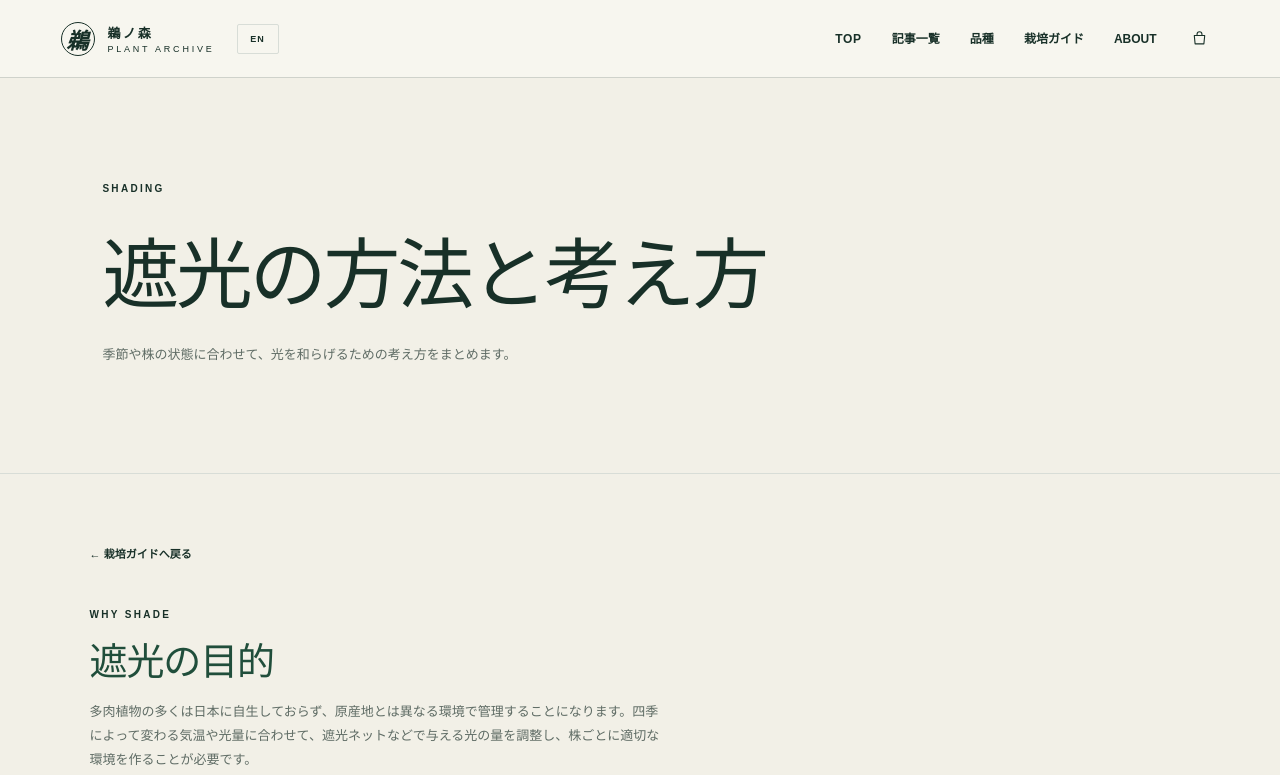
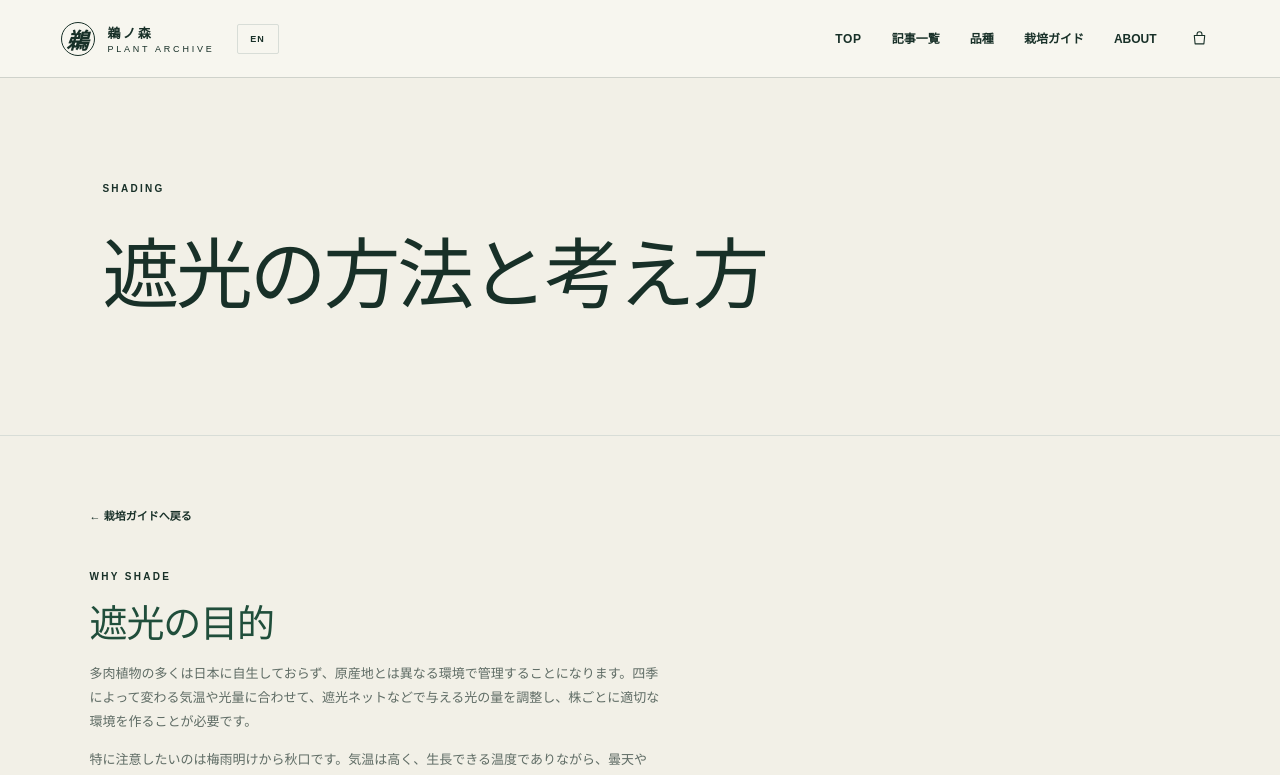
Before and after one commit to KomeUme/unomori-plant-archive, a Next.js app: page /care-guide/shading in a window 1280 px wide. Shown: the top 775 px of the page. Built offline with nearby package versions, Linux system fonts and the light colour scheme; no server answers.

Commit message:
Simplify shading guide hero

```diff
--- a/app/care-guide/shading/page.tsx
+++ b/app/care-guide/shading/page.tsx
@@ -8,7 +8,7 @@ function ShadingDiagram() {
 
 export default function ShadingGuidePage() {
   return <main><Header />
-    <section className="page-hero"><p className="eyebrow">SHADING</p><h1>遮光の方法と考え方</h1><p>季節や株の状態に合わせて、光を和らげるための考え方をまとめます。</p></section>
+    <section className="page-hero"><p className="eyebrow">SHADING</p><h1>遮光の方法と考え方</h1></section>
     <section className="section guide-section page-section"><div className="guide-detail-content"><a className="back-link" href={siteHref('/care-guide')}>← 栽培ガイドへ戻る</a><p className="eyebrow">WHY SHADE</p><h2>遮光の目的</h2><p>多肉植物の多くは日本に自生しておらず、原産地とは異なる環境で管理することになります。四季によって変わる気温や光量に合わせて、遮光ネットなどで与える光の量を調整し、株ごとに適切な環境を作ることが必要です。</p><p>特に注意したいのは梅雨明けから秋口です。気温は高く、生長できる温度でありながら、曇天や雨が続いて光量が足りない梅雨は、徒長などのトラブルが起こりやすい時期です。梅雨が明け、その直後に強い日差しと高温多湿にさらされると、急な環境変化が大きな負担となり、葉焼けや、重症化に伴う腐り・ジュレにつながる場合があります。</p><ShadingDiagram /><h3>葉焼けを防ぐ</h3><p>急な強光は葉焼けを起こし、葉の表面が白く傷むことがあります。重症化すると傷んだ部分から菌が入り、腐敗につながる場合もあります。葉焼けの跡は基本的に消えず、成長で目立たなくなる、または葉が更新されるまで待つことになります。</p><p>多肉植物は生長がゆっくりなため、一度の失敗が数年、場合によっては十数年にわたって残ることがあります。遮光は、光量をただ弱めるためではなく、株が受ける急な環境変化のストレスを減らし、ダメージを最小限にするための管理です。</p><section className="shading-methods"><h3>具体的な遮光の方法</h3><div className="shading-method-list"><article><h4>遮光ネットの選び方</h4><p>遮光率だけでなく、地域・置き場所・株の状態に合わせて選びます。</p></article><article><h4>遮光ネットの張り方</h4><p>棚の向きや風の通り道、取り外しやすさも考えて設置します。</p></article><article><h4>遮光の注意点</h4><p>急に光を落としすぎず、雨後の急な晴天など環境の変化に注意します。</p></article><article><h4>遮光の基準は、植物を見る</h4><p>遮光率はあくまで目安です。葉色や葉焼け、生育の様子を見て、株ごとに調整します。</p></article><article><h4>遮光は必ずしも必要ではない</h4><p>光を弱めすぎると徒長につながることもあります。環境と株の状態に応じて、必要なときだけ使います。</p></article></div></section><GuideLastUpdated /></div></section>
     <Footer />
   </main>;
```
